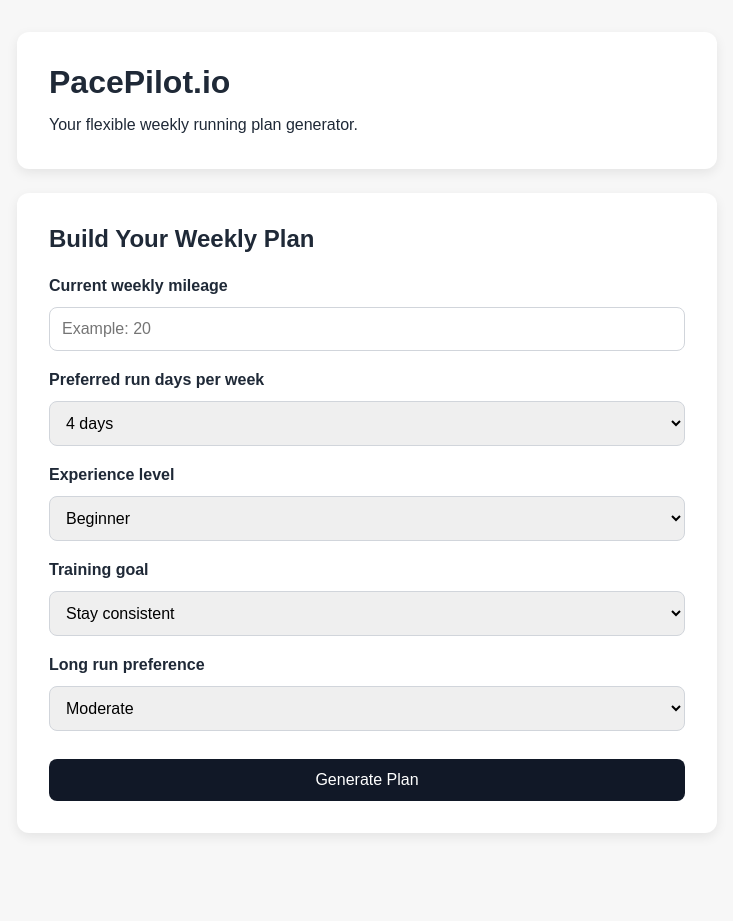
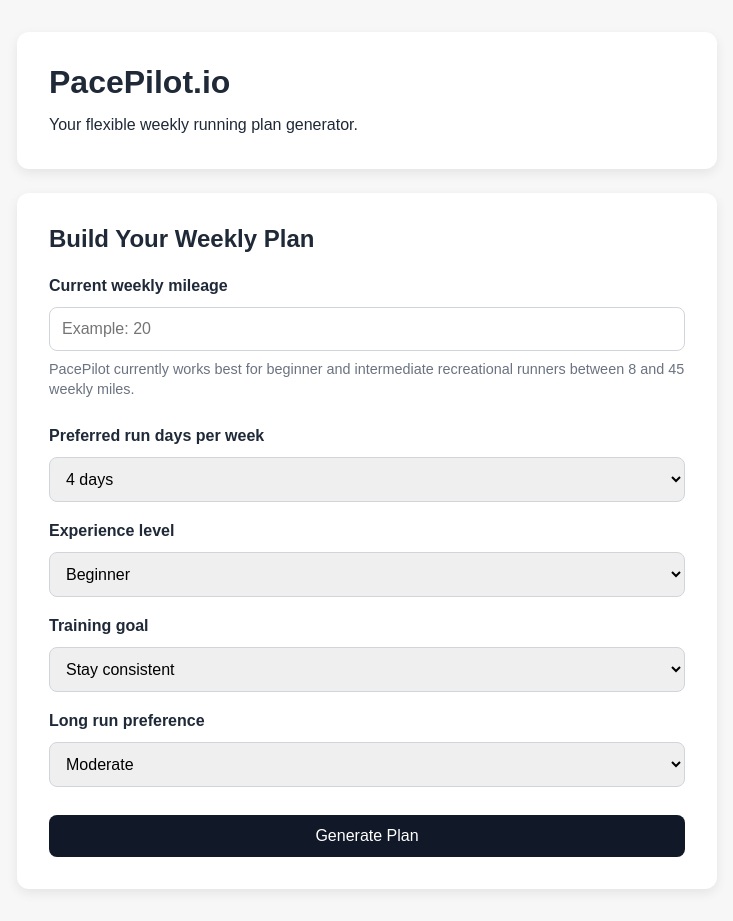
Before and after one commit to akonisanchez/pacepilot-io, a React (Vite) app: page / in a window 1280 px wide. Shown: the whole page, without its empty margins (273-1006 px from the left). Before the commit the page ends 865 px from the top, so only its background shows below. Built offline with nearby package versions, Linux system fonts and the light colour scheme.

Commit message:
Add mileage guardrails and supported range mesaging

```diff
--- a/src/App.jsx
+++ b/src/App.jsx
@@ -1,11 +1,15 @@
 import { useEffect, useState } from 'react';
 import PlanForm from './components/PlanForm';
 import generatePlan from './utils/generatePlan';
+
+const MIN_SUPPORTED_MILEAGE = 8;
+const MAX_SUPPORTED_MILEAGE = 45;
 
 function App() {
   const [submittedPlanData, setSubmittedPlanData] = useState(null);
   const [generatedPlan, setGeneratedPlan] = useState([]);
   const [saveMessage, setSaveMessage] = useState('');
+  const [generationMessage, setGenerationMessage] = useState('');
 
   /*
     Initialize savedPlans from localStorage one time
@@ -30,21 +34,35 @@
   }, [savedPlans]);
 
   /*
-    This function receives the form data,
-    stores it for reference,
-    and creates a generated training plan.
+    Generate a plan only if the user's mileage is within
+    the supported recreational range for PacePilot.
   */
   function handleGeneratePlan(formData) {
+    const weeklyMileage = Number(formData.weeklyMileage);
+
     setSubmittedPlanData(formData);
+    setSaveMessage('');
+
+    if (weeklyMileage > MAX_SUPPORTED_MILEAGE) {
+      setGeneratedPlan([]);
+      setGenerationMessage(
+        `PacePilot is currently designed for beginner and intermediate recreational runners between ${MIN_SUPPORTED_MILEAGE} and ${MAX_SUPPORTED_MILEAGE} weekly miles. Please enter a lower mileage to generate a plan.`
+      );
+      return;
+    }
+
+    if (weeklyMileage < MIN_SUPPORTED_MILEAGE) {
+      setGeneratedPlan([]);
+      setGenerationMessage(
+        `PacePilot currently works best between ${MIN_SUPPORTED_MILEAGE} and ${MAX_SUPPORTED_MILEAGE} weekly miles. Please enter at least ${MIN_SUPPORTED_MILEAGE} weekly miles to generate a plan.`
+      );
+      return;
+    }
+
+    setGenerationMessage('');
 
     const newPlan = generatePlan(formData);
     setGeneratedPlan(newPlan);
-
-    /*
-      Clear any old save message when a new plan is generated.
-      This keeps feedback relevant to the current plan on screen.
-    */
-    setSaveMessage('');
   }
 
   /*
@@ -103,6 +121,13 @@
 
       <PlanForm onGeneratePlan={handleGeneratePlan} />
 
+      {generationMessage && (
+        <section className="results-card">
+          <h2>Plan Guidance</h2>
+          <p className="generation-message">{generationMessage}</p>
+        </section>
+      )}
+
       {generatedPlan.length > 0 && (
         <section className="results-card">
           <h2>Your Weekly Plan</h2>
@@ -111,6 +136,12 @@
             {generatedPlan.map((run, index) => (
               <li key={`${run.type}-${index}`}>
                 <strong>{run.type}:</strong> {run.miles} miles
+                {run.workoutLabel && (
+                  <>
+                    <br />
+                    <span className="workout-label">{run.workoutLabel}</span>
+                  </>
+                )}
                 <br />
                 <span>{run.notes}</span>
               </li>
@@ -149,6 +180,12 @@
                 {plan.runs.map((run, index) => (
                   <li key={`${plan.id}-${run.type}-${index}`}>
                     <strong>{run.type}:</strong> {run.miles} miles
+                    {run.workoutLabel && (
+                      <>
+                        <br />
+                        <span className="workout-label">{run.workoutLabel}</span>
+                      </>
+                    )}
                     <br />
                     <span>{run.notes}</span>
                   </li>
--- a/src/components/PlanForm.jsx
+++ b/src/components/PlanForm.jsx
@@ -57,6 +57,10 @@
           onChange={handleChange}
           required
         />
+        <p className="field-help-text">
+        PacePilot currently works best for beginner and intermediate recreational
+        runners between 8 and 45 weekly miles.
+        </p>
 
         <label htmlFor="runDays">Preferred run days per week</label>
         <select
--- a/src/index.css
+++ b/src/index.css
@@ -179,3 +179,23 @@
   font-size: 0.95rem;
   color: #374151;
 }
+
+.field-help-text {
+  margin-top: -0.25rem;
+  margin-bottom: 0.5rem;
+  font-size: 0.9rem;
+  line-height: 1.4;
+  color: #6b7280;
+}
+
+.generation-message {
+  line-height: 1.5;
+  color: #374151;
+}
+
+.workout-label {
+  display: inline-block;
+  margin-top: 0.35rem;
+  font-weight: 600;
+  color: #111827;
+}
--- a/src/utils/generatePlan.js
+++ b/src/utils/generatePlan.js
@@ -362,9 +362,27 @@
 }
 
 function formatWorkoutDescription(workout, runMiles) {
-  const { warmupMiles, mainSet, cooldownMiles } = workout.segments;
+  const scaledWarmupMiles = getScaledWarmupMiles(runMiles);
+  const scaledCooldownMiles = getScaledCooldownMiles(runMiles);
+  const { mainSet } = workout.segments;
 
-  return `Warm up ${warmupMiles} miles easy, then ${mainSet}, cool down ${cooldownMiles} miles easy. Total: about ${runMiles} miles.`;
+  return `Warm up ${scaledWarmupMiles} miles easy, then ${mainSet}, cool down ${scaledCooldownMiles} miles easy. Total: about ${runMiles} miles.`;
+}
+
+function getScaledWarmupMiles(runMiles) {
+  if (runMiles >= 6) {
+    return 2;
+  }
+
+  return 1;
+}
+
+function getScaledCooldownMiles(runMiles) {
+  if (runMiles >= 6) {
+    return 2;
+  }
+
+  return 1;
 }
 
 export default generatePlan;
```
